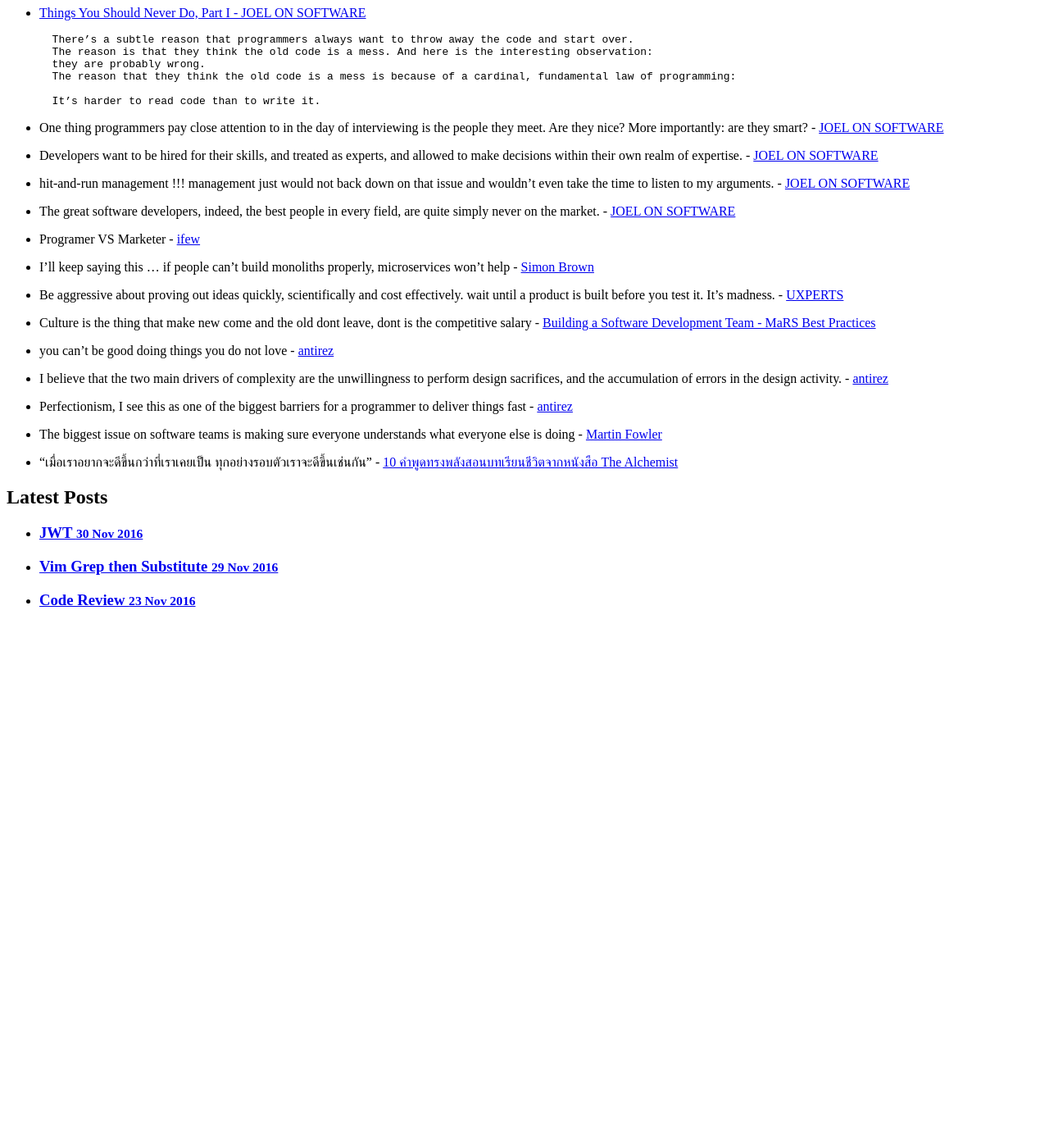
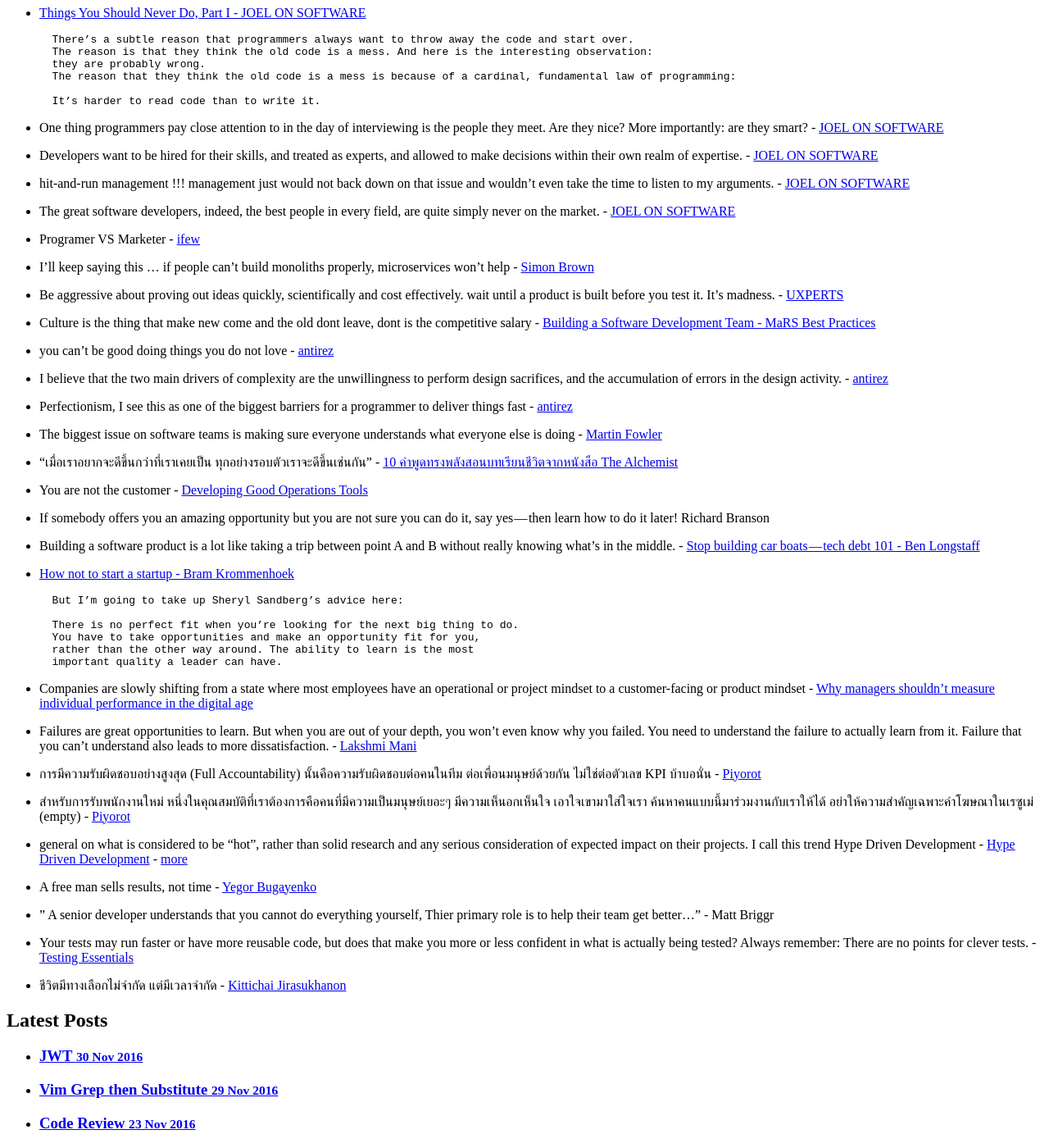
Before and after one commit to ibotdotout/ibotdotout.github.io, a Jekyll site: the page built from _posts/2014-11-26-dev-quotes.md, in a window 1280 px wide and 1400 px high, scrolled down 3300 px. Shown: the whole window at 82% size. Built offline with Jekyll 4.4.1, drawn with Linux system fonts in a browser that asks for light colours; nearby versions of some CDN libraries; comment, search, counter and statistics services are not loaded; before the commit the page ends 4062 px from its top, so only the background shows below that.

Commit message:
update(dev-quote): add more

````diff
--- a/_posts/2014-11-26-dev-quotes.md
+++ b/_posts/2014-11-26-dev-quotes.md
@@ -210,3 +210,38 @@ update_date: 2017-08-26
 *  The biggest issue on software teams is making sure everyone understands what everyone else is doing -  [Martin Fowler](https://martinfowler.com/bliki/CheaperTalentHypothesis.html)
 
 * “เมื่อเราอยากจะดีขึ้นกว่าที่เราเคยเป็น ทุกอย่างรอบตัวเราจะดีขึ้นเช่นกัน” - [10 คำพูดทรงพลังสอนบทเรียนชีวิตจากหนังสือ The Alchemist](https://www.skilllane.com/blog/10-quotes-from-the-alchemist)
+
+* You are not the customer - [Developing Good Operations Tools](https://www.slideshare.net/jamtur01/developing-good-operations-tools/)
+
+* If somebody offers you an amazing opportunity but you are not sure you can do it, say yes — then learn how to do it later!  Richard Branson
+
+* Building a software product is a lot like taking a trip between point A and B without really knowing what’s in the middle. - [Stop building car boats — tech debt 101 - Ben Longstaff](https://hackernoon.com/stop-building-car-boats-tech-debt-101-bc0b08312fa)
+
+* [How not to start a startup - Bram Krommenhoek](https://medium.com/the-mission/how-not-to-start-a-startup-e87c5b344909)
+
+    ```
+    But I’m going to take up Sheryl Sandberg’s advice here:
+
+    There is no perfect fit when you’re looking for the next big thing to do.
+    You have to take opportunities and make an opportunity fit for you,
+    rather than the other way around. The ability to learn is the most
+    important quality a leader can have.
+    ```
+
+* Companies are slowly shifting from a state where most employees have an operational or project mindset to a customer-facing or product mindset - [Why managers shouldn’t measure individual performance in the digital age](https://www.techinasia.com/talk/managers-should-not-measure-individual-performance)
+
+* Failures are great opportunities to learn. But when you are out of your depth, you won’t even know why you failed. You need to understand the failure to actually learn from it. Failure that you can’t understand also leads to more dissatisfaction. - [Lakshmi Mani](https://uxdesign.cc/up-up-and-away-finding-jobs-that-maximize-learning-5520cff15f24)
+
+* การมีความรับผิดชอบอย่างสูงสุด (Full Accountability) นั้นคือความรับผิดชอบต่อคนในทีม ต่อเพื่อนมนุษย์ด้วยกัน ไม่ใช่ต่อตัวเลข KPI บ้าบอนั่น - [Piyorot](https://medium.com/the-way-it-should-be/kpi-vs-accountability-1103c6a533c5)
+
+* สำหรับการรับพนักงานใหม่ หนึ่งในคุณสมบัติที่เราต้องการคือคนที่มีความเป็นมนุษย์เยอะๆ มีความเห็นอกเห็นใจ เอาใจเขามาใส่ใจเรา ค้นหาคนแบบนี้มาร่วมงานกับเราให้ได้ อย่าให้ความสำคัญเฉพาะคำโฆษณาในเรซูเม่ (empty) - [Piyorot](https://medium.com/the-way-it-should-be/kpi-vs-accountability-1103c6a533c5)
+
+* general on what is considered to be “hot”, rather than solid research and any serious consideration of expected impact on their projects. I call this trend Hype Driven Development - [Hype Driven Development](https://blog.daftcode.pl/hype-driven-development-3469fc2e9b22) - [more](https://www.slideshare.net/danmckinley/choose-boring-technology)
+
+* A free man sells results, not time - [Yegor Bugayenko](http://www.yegor256.com/2015/07/21/hourly-pay-modern-slavery.html)
+
+* " A senior developer understands that you cannot do everything yourself, Thier primary role is to help their team get better..." - Matt Briggr
+
+* Your tests may run faster or have more reusable code, but does that make you more or less confident in what is actually being tested? Always remember: There are no points for clever tests. - [Testing Essentials](http://thenodeway.io/posts/testing-essentials/)
+
+* ชีวิตมีทางเลือกไม่จำกัด แต่มีเวลาจำกัด - [Kittichai Jirasukhanon](https://jirasukhanon.com/อย่าให้การตั้งราคา-product-ถูกๆ-เพียงเพื่อให้ขายง่าย-เป็นตัวตัดอนาคตธุรกิจคุณ-602dc5a7e77d)
````
